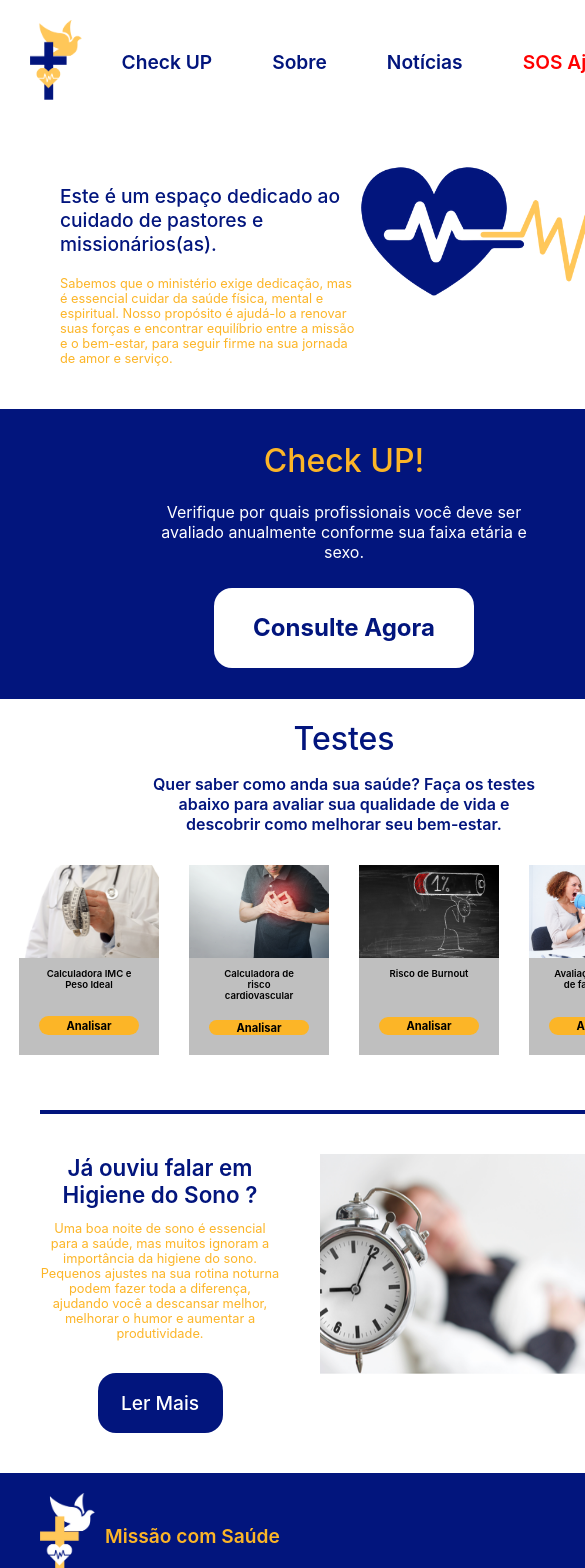
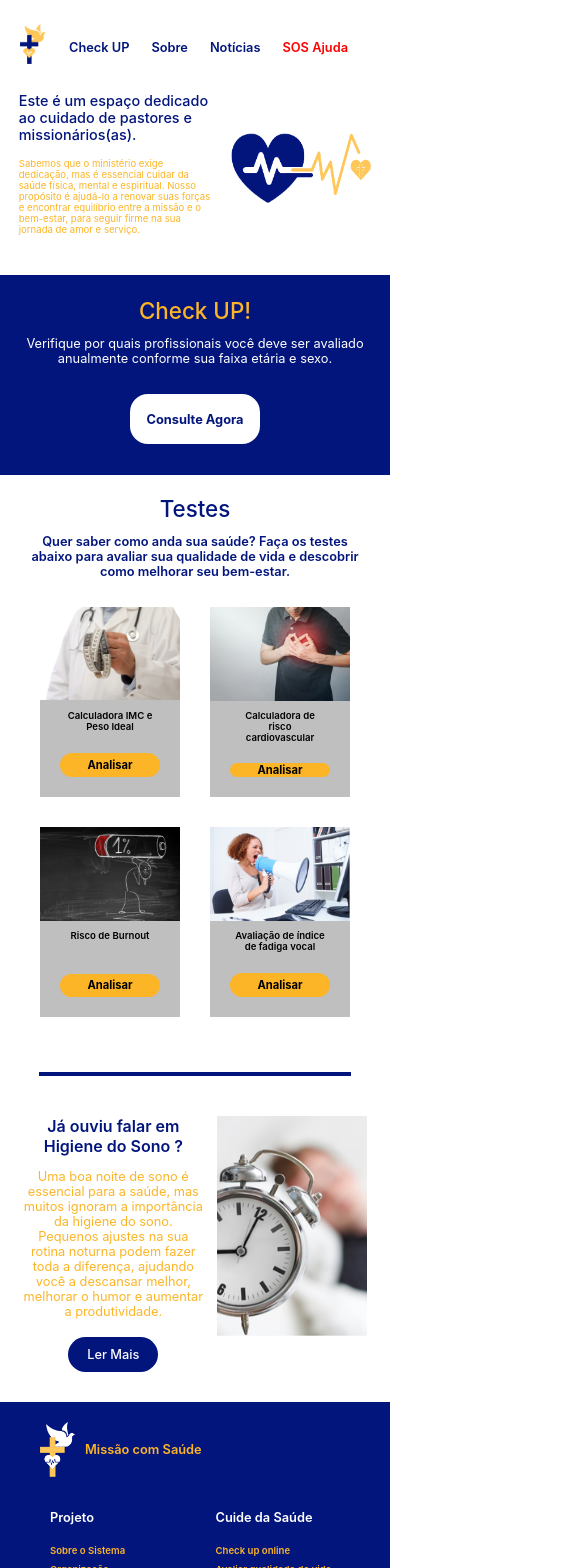
Before and after one commit to matheusfelipe20/Projeto-AS, a React (Create React App) app in the folder projeto-alianca-saude/: page / in a window 390 px wide. Shown: the top 1568 px of the page, 585 px wide, since content can reach past the window. Built offline with nearby package versions, Linux system fonts and the light colour scheme.

Commit message:
Melhorando a apresentação no mobile

```diff
--- a/projeto-alianca-saude/src/components/Divider/Divider.css
+++ b/projeto-alianca-saude/src/components/Divider/Divider.css
@@ -10,8 +10,8 @@
 /* Configuração para tela mobile */
 @media (max-width: 768px) {
     .divider {
-        margin: 40px;
-        width: 600px;
+
+        width: 80%;
         display: flex;
         align-items: center;
     }
--- a/projeto-alianca-saude/src/components/Footer/Footer.css
+++ b/projeto-alianca-saude/src/components/Footer/Footer.css
@@ -89,29 +89,38 @@
 /* Configuração para tela mobile */
 @media (max-width: 768px) {
     .footer {
-        width: 688px;
-        margin-top: 40px;
+        width: 100%;
+        margin-top: 30px;
         padding-bottom: 20px;
     }
 
+    .footer-content {
+        margin-left: 50px;
+    }
+
+    .footer-content-1 {
+        margin-left: 60px;
+    }
+
     .footer-logo {
-        width: 55px;
-        height: 85px;
+        width: 35px;
+        height: 55px;
     }
 
     .footer-logo-text {
         padding-left: 10px;
-        font-size: 1.2rem;
+        font-size: 0.8rem;
         font-weight: 600;
     }
 
     .footer-title p {
-        font-size: 1rem;
+        font-size: 0.8rem;
         font-weight: 600;
     }
 
     .options-foot-1 {
-        font-size: 0.8rem;
+
+        font-size: 0.6rem;
         font-weight: 600;
     }
 
@@ -119,6 +128,6 @@
         color: var(--c-text-white);
         font-weight: 500;
         margin: 0;
-        font-size: 1rem;
+        font-size: 0.6rem;
     }
 }
--- a/projeto-alianca-saude/src/components/Header/Header.css
+++ b/projeto-alianca-saude/src/components/Header/Header.css
@@ -74,31 +74,35 @@ li:hover .nav-links-dropdown {
 /* Configuração para tela mobile */
 @media (max-width: 768px) {
 
+    .header {
+        padding: 20px 20px 20px 20px;
+    }
+
     .logo a img {
-        height: 80px;
-        margin-left: 10px;
+        height: 40px;
+        margin-left: 0px;
+    }
+
+    .nav-links {
+        padding: 0;
     }
 
     .nav-links li {
+        margin-right: 22px;
         position: relative;
+    }
 
+    .nav-links li a {
+        text-align: center;
     }
 
     .nav-links a {
-        color: var(--c-text-primary);
-        text-decoration: none;
-        font-size: 1.2rem;
+        font-size: 0.8rem;
         font-weight: 600;
-        white-space: nowrap;
-    }
-
-    .nav-links a:hover {
-        color: var(--c-text-secundary);
+        text-align: center;
     }
 
     .nav-links-dropdown {
-        display: none;
-        position: absolute;
         top: 100%;
         left: 0;
         background-color: var(--background-primary);
@@ -127,5 +131,4 @@ li:hover .nav-links-dropdown {
     .nav-links-dropdown li a:hover {
         color: var(--c-text-secundary);
     }
-
 }
--- a/projeto-alianca-saude/src/pages/home/componentsHome/consultHome.css
+++ b/projeto-alianca-saude/src/pages/home/componentsHome/consultHome.css
@@ -45,17 +45,25 @@
 @media (max-width: 768px) {
 
     .consultHome {
-        width: 688px;
-        height: 290px;
+        width: 100%;
+        height: 200px;
     }
 
     .consult-title {
-        font-size: 2rem;
+        font-size: 1.4rem;
     }
 
     .consult-description {
-        font-size: 1rem;
-        width: 400px;
+        font-size: 0.8rem;
+        width: 90%;
     }
 
+    .consult-button {
+        width: 130px;
+        height: 50px;
+        font-size: 0.8rem;
+        font-weight: 700;
+        border-radius: 18px;
+        margin-top: 15px;
+    }
 }
--- a/projeto-alianca-saude/src/pages/home/componentsHome/informationHome.css
+++ b/projeto-alianca-saude/src/pages/home/componentsHome/informationHome.css
@@ -58,37 +58,45 @@
     .informationHome {
         display: flex;
         justify-content: space-evenly;
-        padding-left: 40px;
+        padding-left: 20px;
+    }
+
+    .information-text {
+        padding-right: 10px;
     }
 
     .information-title {
-        font-size: 1.4rem;
+        font-size: 1rem;
         font-weight: 600;
         text-align: center;
-        width: 200px;
+        width: 150px;
         margin: 0;
     }
 
     .information-description {
         font-size: 0.8rem;
-        width: 240px;
+        width: 180px;
     }
 
     .information-button {
-        margin-top: 20px;
-        width: 125px;
-        height: 60px;
-        font-size: 1.2rem;
+        margin-top: 5px;
+        width: 90px;
+        height: 35px;
+        font-size: 0.8rem;
         font-weight: 500;
-        display: flex;
-        align-items: center;
-        justify-content: space-evenly;
         border-radius: 18px;
+    }
+
+    .information-ilustre {
+        width: 150px;
+        height: 220px;
+        overflow: hidden;
+        margin-right: 20px;
     }
 
     .information-img {
         width: 300px;
         height: 220px;
-        margin-left: 20px;
+        object-fit: cover;
     }
 }
--- a/projeto-alianca-saude/src/pages/home/componentsHome/introHome.css
+++ b/projeto-alianca-saude/src/pages/home/componentsHome/introHome.css
@@ -29,32 +29,36 @@
 /* Configuração para tela mobile */
 @media (max-width: 768px) {
     .introHome {
+        padding: 0px;
         display: flex;
         justify-content: space-around;
     }
 
     .title-intro {
-        color: var(--c-text-primary);
         font-weight: 500;
         text-align: left;
-        font-size: 1.2rem;
-        min-width: 300px;
-        margin-bottom: 20px;
+        font-size: 0.9rem;
+        margin-bottom: 15px;
     }
 
     .text-intro {
-        margin-top: 20px;
         text-align: left;
+        width: 50%;
     }
 
     .description-intro {
         margin-top: 2px;
-        font-size: 0.8rem;
-        min-width: 300px;
+        font-size: 0.6rem;
+        min-width: 50px;
+    }
+
+    .intro-img {
+        margin-top: 0px;
+        margin-left: -20px;
     }
 
     .img-text {
-        width: 280px;
-        height: 130px;
+        width: 140px;
+        height: 70px;
     }
 }
--- a/projeto-alianca-saude/src/pages/home/componentsHome/testHome.css
+++ b/projeto-alianca-saude/src/pages/home/componentsHome/testHome.css
@@ -74,16 +74,16 @@
 @media (max-width: 768px) {
 
     .testHome {
-        width: 688px;
+        width: 100%;
     }
 
     .test-title {
-        font-size: 2rem;
+        font-size: 1.4rem;
     }
 
     .test-description {
-        font-size: 1rem;
-        width: 400px;
+        font-size: 0.8rem;
+        width: 85%;
     }
 
 
@@ -108,12 +108,9 @@
 
     .test-banner-button {
         width: 100px;
-        height: 50px;
+        height: 80px;
         font-size: 0.7rem;
         font-weight: 700;
-        display: flex;
-        align-items: center;
-        justify-content: center;
         border-radius: 18px;
         margin-top: 10px;
     }
```
